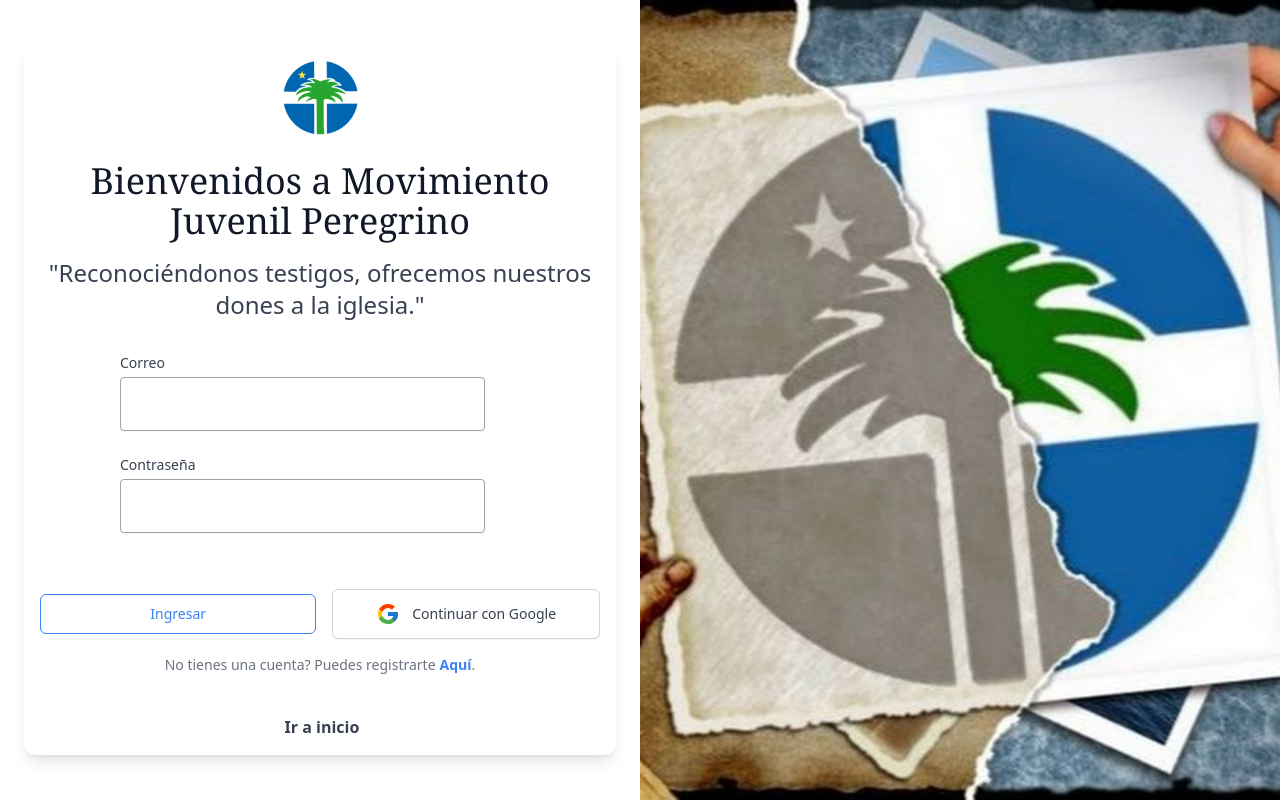
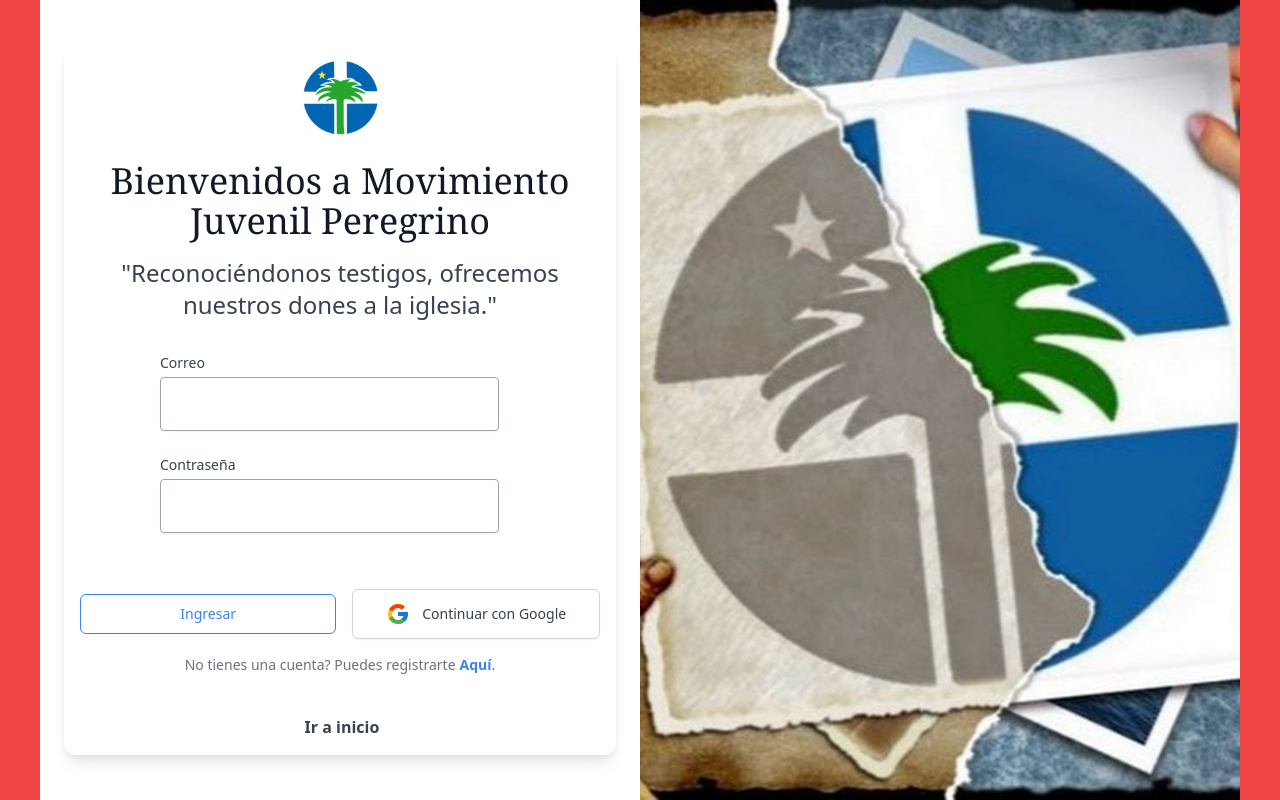
Before and after one commit to CardoneLeandro/WEB-FT-52-FRONT, a Next.js app in the folder front/: page /login in a window 1280 px wide. Built offline with nearby package versions, Linux system fonts and the light colour scheme; no server answers.

Commit message:
changes on how to show error alerts

```diff
--- a/front/src/app/login/page.tsx
+++ b/front/src/app/login/page.tsx
@@ -3,7 +3,9 @@ import LoginForm from '../../components/loginForm/index'
 function login() {
 
 
-  return <LoginForm />
+  return ( <div className='flex justify-center items-center h-screen bg-red-500 p-10'>
+    <LoginForm />
+  </div> )
 }
 
 export default login
--- a/front/src/components/post/postCard.tsx
+++ b/front/src/components/post/postCard.tsx
@@ -39,10 +39,10 @@ export default function PostCard({
         const data = await res.json();
         setFavorites(data);
       } else {
-        console.error("Error al agregar a favoritos:", res.statusText);
+        alert(res.statusText);
       }
     } catch (err) {
-      console.error("Error al enviar la solicitud:", err);
+      alert(`Error al enviar la solicitud: ${err}`,);
     }
   };
 
```
